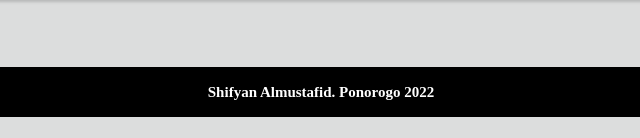
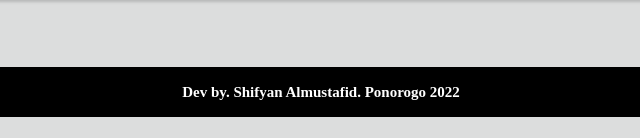
Before and after one commit to Shifyan/jjkGallery, a plain HTML site: page index.html in a window 1280 px wide. Shown: the part 659-797 px from the top of the page, 319-959 px from the left. Drawn offline with Linux system fonts and the light colour scheme; a web font is replaced by a local one.

Commit message:
penambahan

```diff
--- a/css/index.css
+++ b/css/index.css
@@ -120,6 +120,11 @@ img{
     margin: 0 auto;
 }
 
+.link{
+    text-decoration: none;
+    color: white;
+}
+
 .footer p{
     font-family: 'Times New Roman', Times, serif;
     font-size: 15px;
--- a/index.html
+++ b/index.html
@@ -110,7 +110,7 @@
             </ul>
         </div>
         <div class="footer">
-            <p>Shifyan Almustafid. Ponorogo 2022</p>
+            <p>Dev by. <a href="https://shifyannn.vercel.app/" class="link">Shifyan Almustafid</a>. Ponorogo 2022</p>
         </div>
     </body>
 </html>
```
